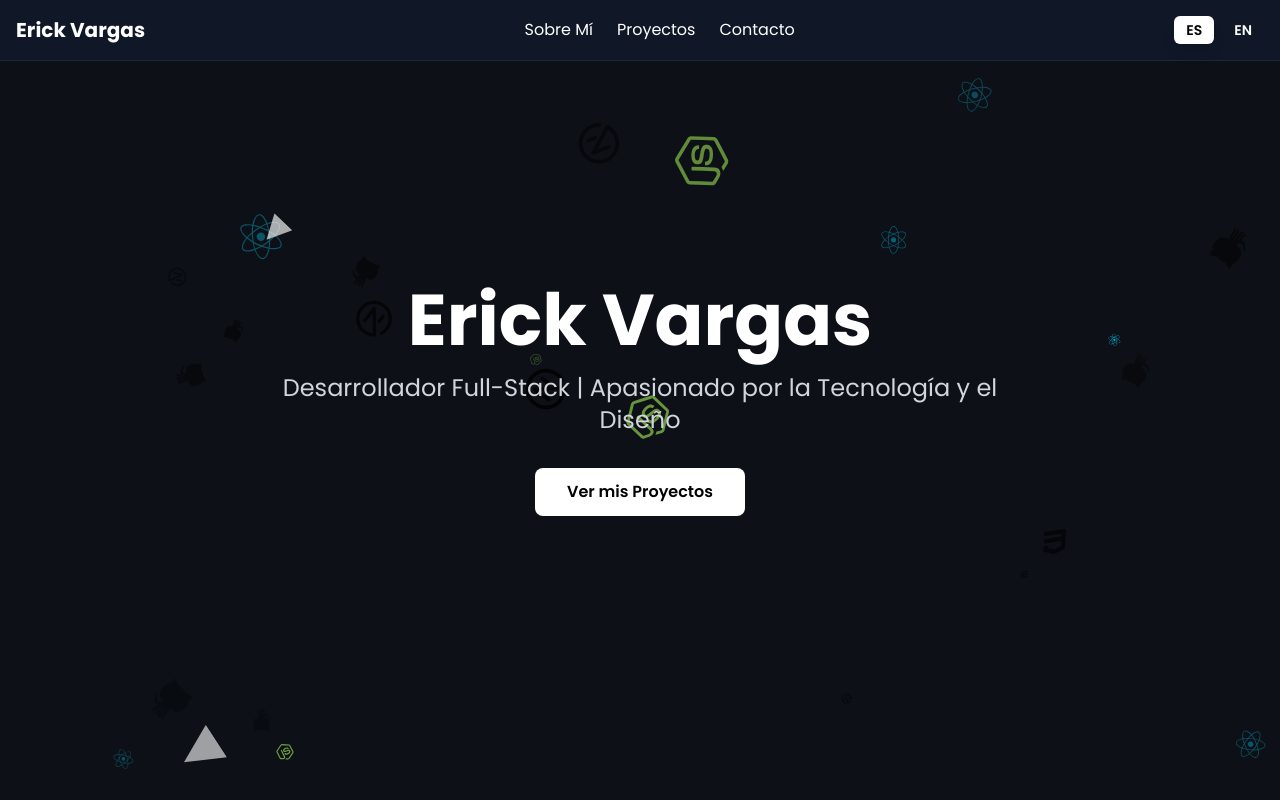
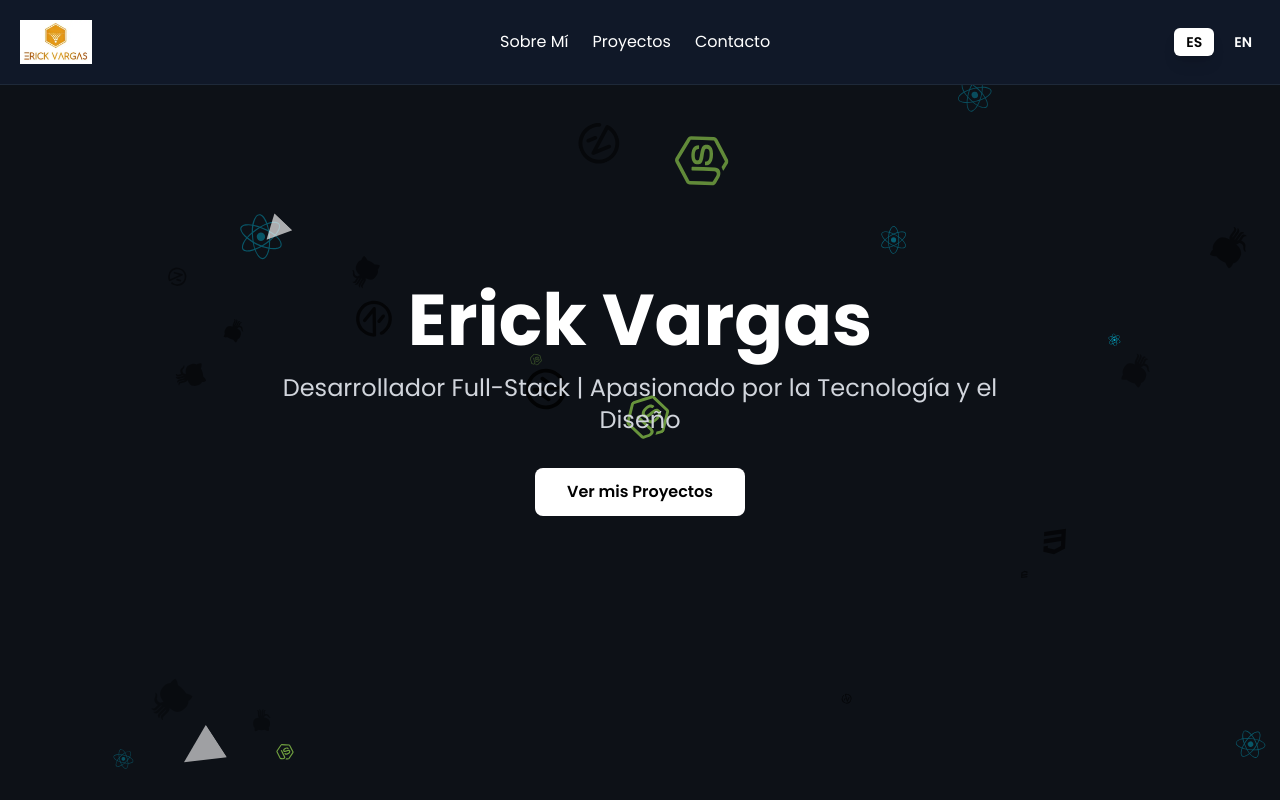
Before and after one commit to erickorso/docthay2, a Next.js app: page / in a window 1280 px wide. Shown: the top 800 px of the page. Built offline with nearby package versions, Linux system fonts and the light colour scheme.

Commit message:
logo header

```diff
--- a/src/app/components/Header.tsx
+++ b/src/app/components/Header.tsx
@@ -5,6 +5,7 @@ import { motion } from 'framer-motion';
 import { RootState, AppDispatch } from '../../store/store';
 import { setLanguage } from '../../store/languageSlice';
 import { useTranslation } from '../hooks/useTranslation';
+import Image from 'next/image';
 
 const Header = () => {
   const dispatch: AppDispatch = useDispatch();
@@ -31,7 +32,13 @@ const Header = () => {
       transition={{ duration: 0.5 }}
     >
       <a href="#hero" className="text-xl font-bold text-white hover:text-gray-300 transition-colors">
-        {t.hero.title}
+        <Image
+            src="/logo.webp"
+            alt="Logo Erick Vargas"
+            width={80}
+            height={30}
+            className="object-cover border-4"
+        />
       </a>
 
       {/* Navegación Principal que SÍ usa 't' */}
```
Also changed, not shown: public/logo.webp (added).
